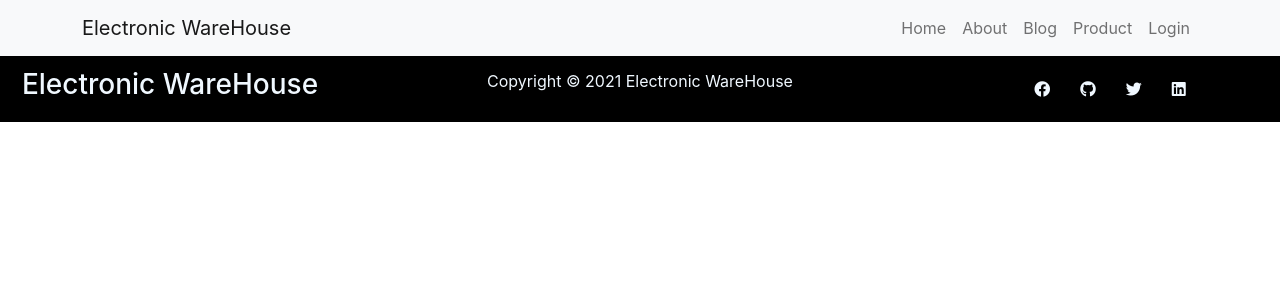
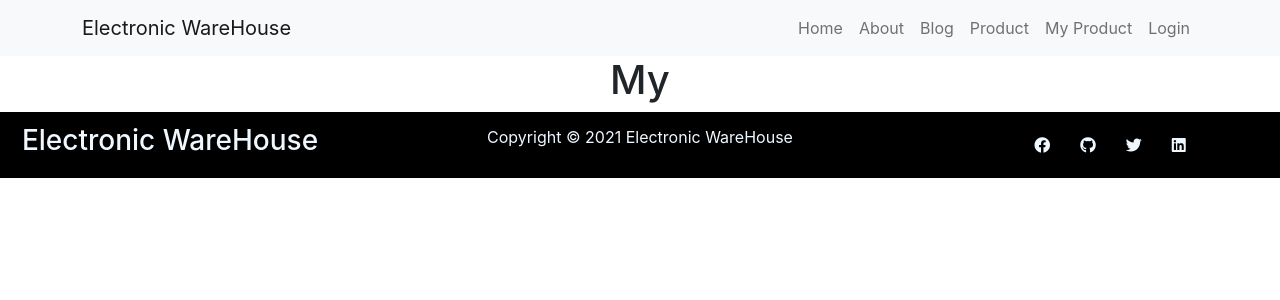
Before and after one commit to Roctim17/Electronic-WareHouse, a React (Create React App) app: page /myProduct in a window 1280 px wide. Shown: the top 300 px of the page. Built offline with nearby package versions, Linux system fonts and the light colour scheme; no server answers.

Commit message:
add my prodct

```diff
--- a/src/App.js
+++ b/src/App.js
@@ -15,6 +15,7 @@ import RequireAuth from './Component/RequireAuth/RequireAuth';
 import ProductUpdate from './Component/ProductUpdate/ProductUpdate';
 import Product from './Component/Product/Product';
 import AddProduct from './Component/AddProduct/AddProduct';
+import MyProduct from './Component/MyProduct/MyProduct';
 function App() {
   return (
     <div className="App">
@@ -44,6 +45,7 @@ function App() {
         }></Route>
 
         <Route path='/blog' element={<Blog></Blog>}></Route>
+        <Route path='/myProduct' element={<MyProduct></MyProduct>}></Route>
         <Route path='/login' element={<Login></Login>}></Route>
         <Route path='/signup' element={<Signup></Signup>}></Route>
         {/* <Route path='/*' element={<NotFound></NotFound>}></Route> */}
--- a/src/Component/Header/Header.js
+++ b/src/Component/Header/Header.js
@@ -52,6 +52,7 @@ const Header = () => {
                                         <Link className="nav-link" to="/manage">Manage Product</Link>) : ('')
 
                                 }
+                                <Link className="nav-link" to="/myProduct">My Product</Link>
                                 {
                                     user?.uid ? (
                                         <button onClick={handleLogOut} className='btn btn-danger'>Log Out <i className="fas fa-sign-out-alt" ></i></button>
--- /dev/null
+++ b/src/Component/MyProduct/MyProduct.js
@@ -0,0 +1,11 @@
+import React from 'react';
+
+const MyProduct = () => {
+    return (
+        <div>
+            <h1>My </h1>
+        </div>
+    );
+};
+
+export default MyProduct;
```
